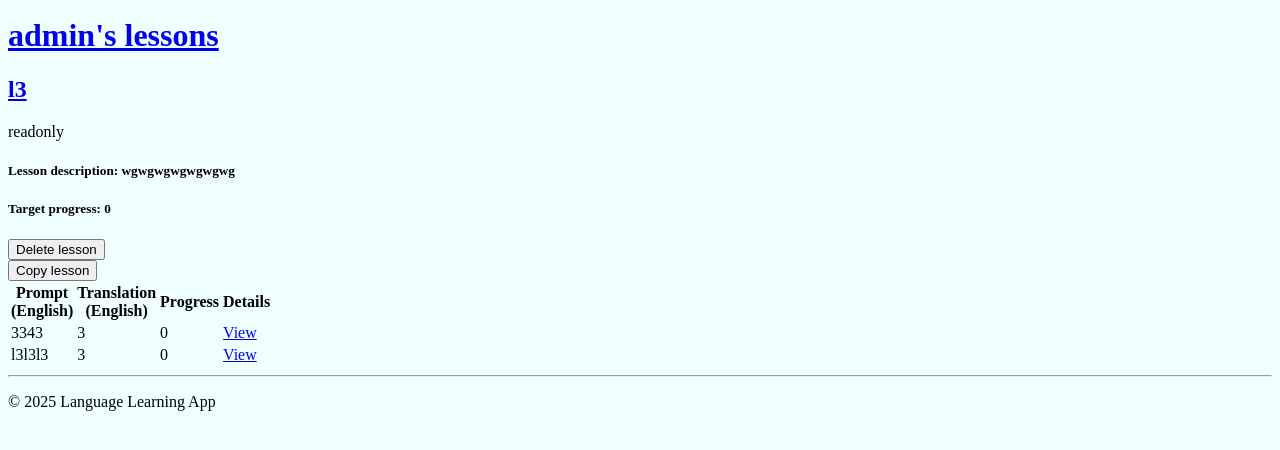
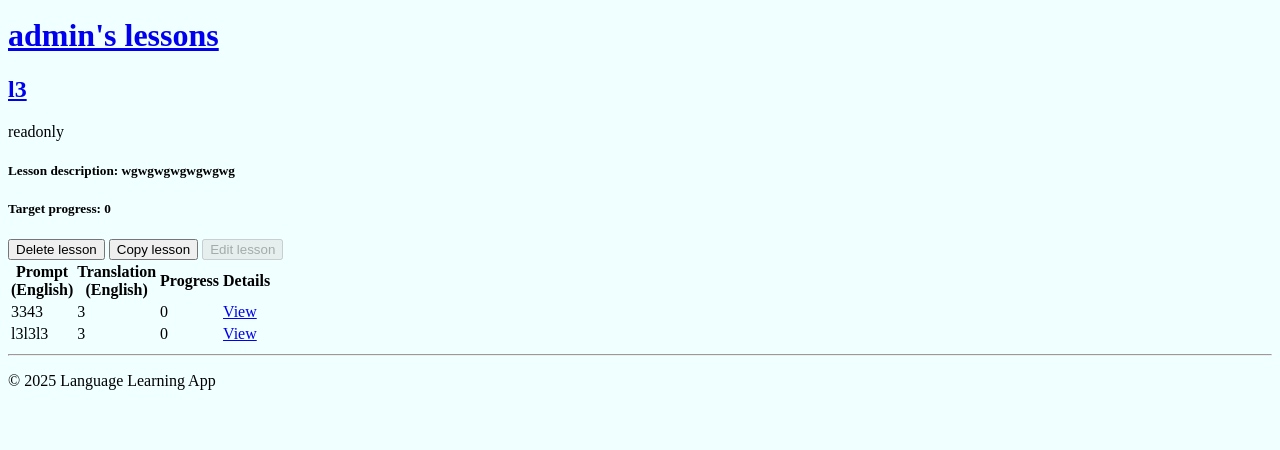
Before and after one commit to AdamRogowski/LanguageLearningApp, a Django app: page /my-lesson-details/8/ in a window 1280 px wide. Shown: the part 287-737 px from the top of the page. Run offline with Django 5.2, Linux system fonts and the light colour scheme; a user stored in the database is signed in; data comes from the database, SQL or seed files in the repository; both versions use the stored data as it was after the commit.

Commit message:
hrefs changed to buttons, redundant POST methods removed

```diff
--- a/base/templates/base/create_lesson.html
+++ b/base/templates/base/create_lesson.html
@@ -6,10 +6,8 @@
 <form method="post">
   {% csrf_token %}
   {{ lesson_form.as_p }}
-
+  <button type="button" onclick="window.location.href='{{ request.META.HTTP_REFERER }}'" style="display:inline;">Cancel</button>
   <button type="submit">Create Lesson</button>
 </form>
 
-
-
 {% endblock content %}
--- a/base/templates/base/delete_my_lesson.html
+++ b/base/templates/base/delete_my_lesson.html
@@ -29,7 +29,7 @@
         <input type="submit" value="Confirm"/>
     {% endif %}
 
-    <a href="{{ request.META.HTTP_REFERER }}">Go Back</a>
+    <button type="button" onclick="window.location.href='{{ request.META.HTTP_REFERER }}'">Cancel</button>
 </form>
 
 {% endblock content %}
--- a/base/templates/base/edit_lesson.html
+++ b/base/templates/base/edit_lesson.html
@@ -8,7 +8,7 @@
 <form method="POST" action="">
     {% csrf_token %}
     {{ edit_lesson_form.as_p }}
-    <a href="{{request.META.HTTP_REFERER}}">Cancel</a>
+    <button type="button" onclick="window.location.href='{{ request.META.HTTP_REFERER }}'" style="display:inline;">Cancel</button>
     <input type="submit" value="Submit" />
 </form>
 
--- a/base/templates/base/lesson_details.html
+++ b/base/templates/base/lesson_details.html
@@ -5,7 +5,11 @@
 <h1><a href="{% url 'lessons-repository' %}">Lessons Repository</a></h1>
 <h2><a href="{% url 'lesson-details' lesson.id %}">{{ lesson.title }}</a></h2>
 {% if lesson.original_lesson %}
-    <h3>Original Lesson: <a href="{% url 'lesson-details' lesson.original_lesson.id %}">{{ lesson.original_lesson.title }}</a></h3>
+    {% if lesson.original_lesson.access_type.name == "private" %}
+        <h3>Original Lesson: {{ lesson.original_lesson.title }} (private)</h3>
+    {% else %}
+        <h3>Original Lesson: <a href="{% url 'lesson-details' lesson.original_lesson.id %}">{{ lesson.original_lesson.title }}</a></h3>
+    {% endif %}
 {% endif %}
 
 published by {{lesson.author}}
--- a/base/templates/base/my_lesson_details.html
+++ b/base/templates/base/my_lesson_details.html
@@ -11,19 +11,17 @@
 
 <h5>Target progress: {{ my_lesson.target_progress }}</h5>
 
-<form action="{% url 'delete-my-lesson' my_lesson.id %}" method="post">
-    {% csrf_token %}
+<form action="{% url 'delete-my-lesson' my_lesson.id %}" method="get" style="display:inline;">
     <button type="submit">Delete lesson</button>
 </form>
 
-<form action="{% url 'copy-lesson' my_lesson.id %}" method="post">
-    {% csrf_token %}
+<form action="{% url 'copy-lesson' my_lesson.id %}" method="get" style="display:inline;">
     <button type="submit" {% if is_private %}disabled{% endif %}>Copy lesson</button>
 </form>
 
-{% if can_edit %}
-    <a href="{% url 'edit-lesson' my_lesson.id %}">Edit lesson</a>
-{% endif %}
+<form action="{% url 'edit-lesson' my_lesson.id %}" method="get" style="display:inline;">
+    <button type="submit"  {% if not can_edit %}disabled{% endif %}>Edit lesson</button>
+</form>
 
 
 <div class="my-lesson-container">
--- a/base/templates/base/my_lessons.html
+++ b/base/templates/base/my_lessons.html
@@ -7,7 +7,9 @@
 <a href="{% url 'lessons-repository' %}">Search lessons repository</a>
 <br>
 
-<a href="{% url 'create-lesson' %}">Create lesson</a>
+<a href="{% url 'create-lesson' %}">
+    <button type="button">Create lesson</button>
+</a>
 
 
 <hr>
```
Also changed, not shown: db.sqlite3.
